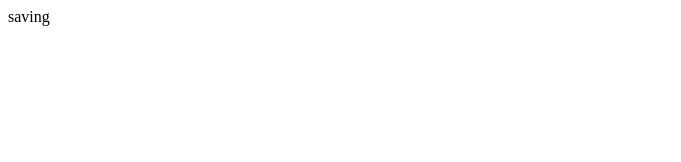
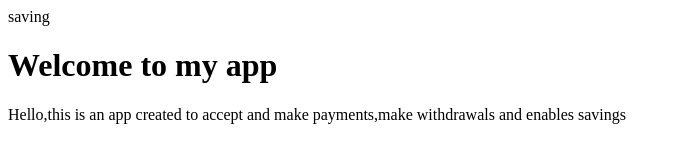
Before and after one commit to delegab/gabtransactions, a plain HTML site: page Transactions/index.html in a window 1280 px wide. Shown: the whole page, without its empty margins (0-681 px from the left). Drawn offline with Linux system fonts and the light colour scheme.

Commit message:
Update index.html

```diff
--- a/Transactions/index.html
+++ b/Transactions/index.html
@@ -2,9 +2,11 @@ saving
 <!Doctype HTML>
 <html>
 <head>
-
+  <title>Payment and savings app</title>
 </head>
 <body>
+  <h1> Welcome to my app</h1>
+  <p>Hello,this  is an app created to accept and make payments,make withdrawals and enables savings</p>
 
 </body>
 </html>
```
